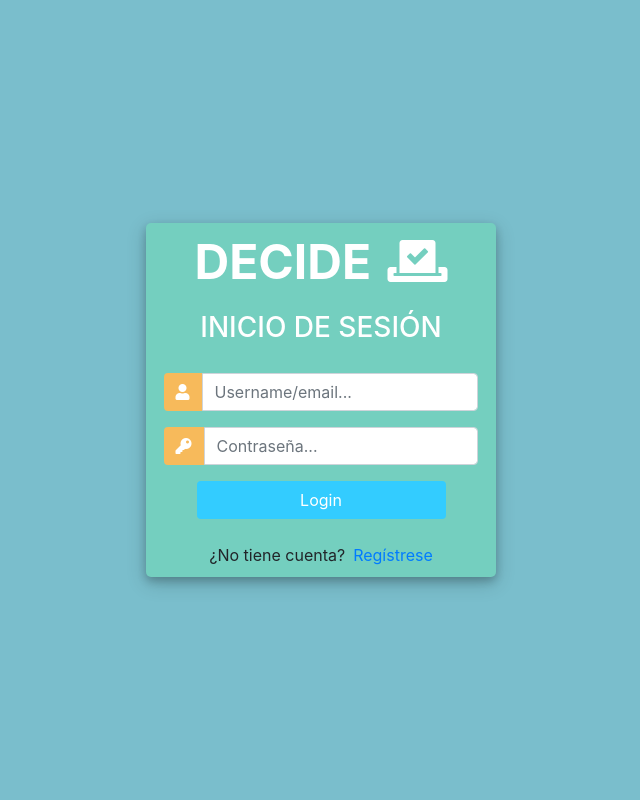
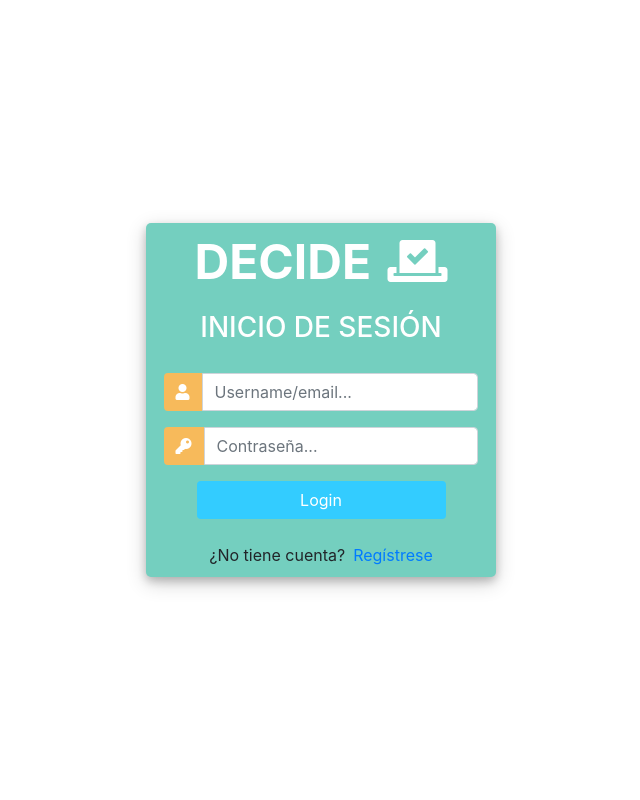
Before and after one commit to decide-single-juanymedio-fork-1/decide, a Django app: page / in a window 1280 px wide. Shown: the whole page, without its empty margins (319-959 px from the left). Run offline with Django 3.2, Linux system fonts and the light colour scheme; some libraries are stand-ins or nearby versions.

Commit message:
Feat: Cambiar fondo #84
Cambiado el fondo del login

```diff
--- a/decide/booth/templates/login.html
+++ b/decide/booth/templates/login.html
@@ -14,7 +14,7 @@
 			margin: 0;
 			padding: 0;
 			height: 100%;
-			background: #7abecc !important;
+			background: #ffffff !important;
 		}
 		.user_card {
 			width: 350px;
```
